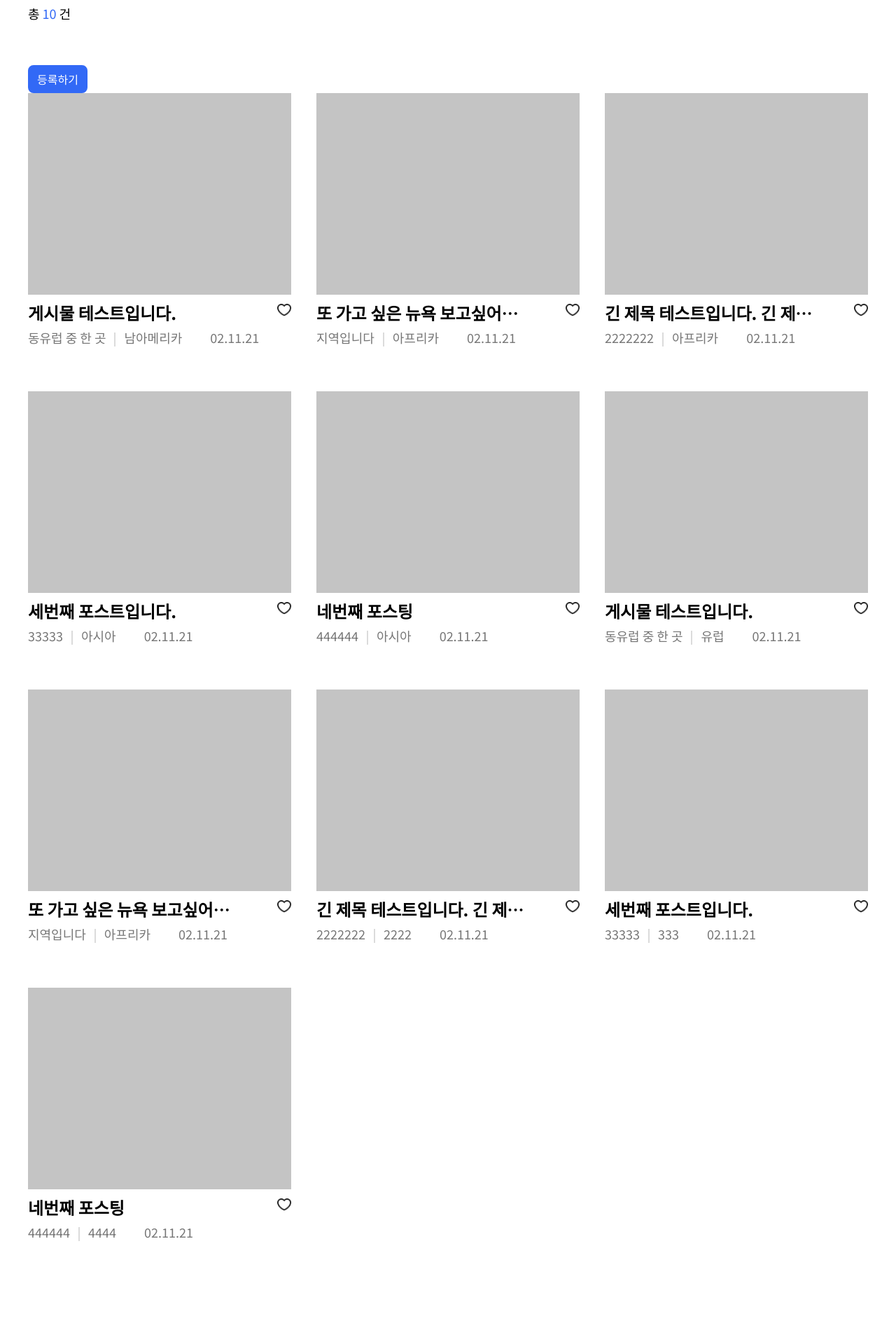
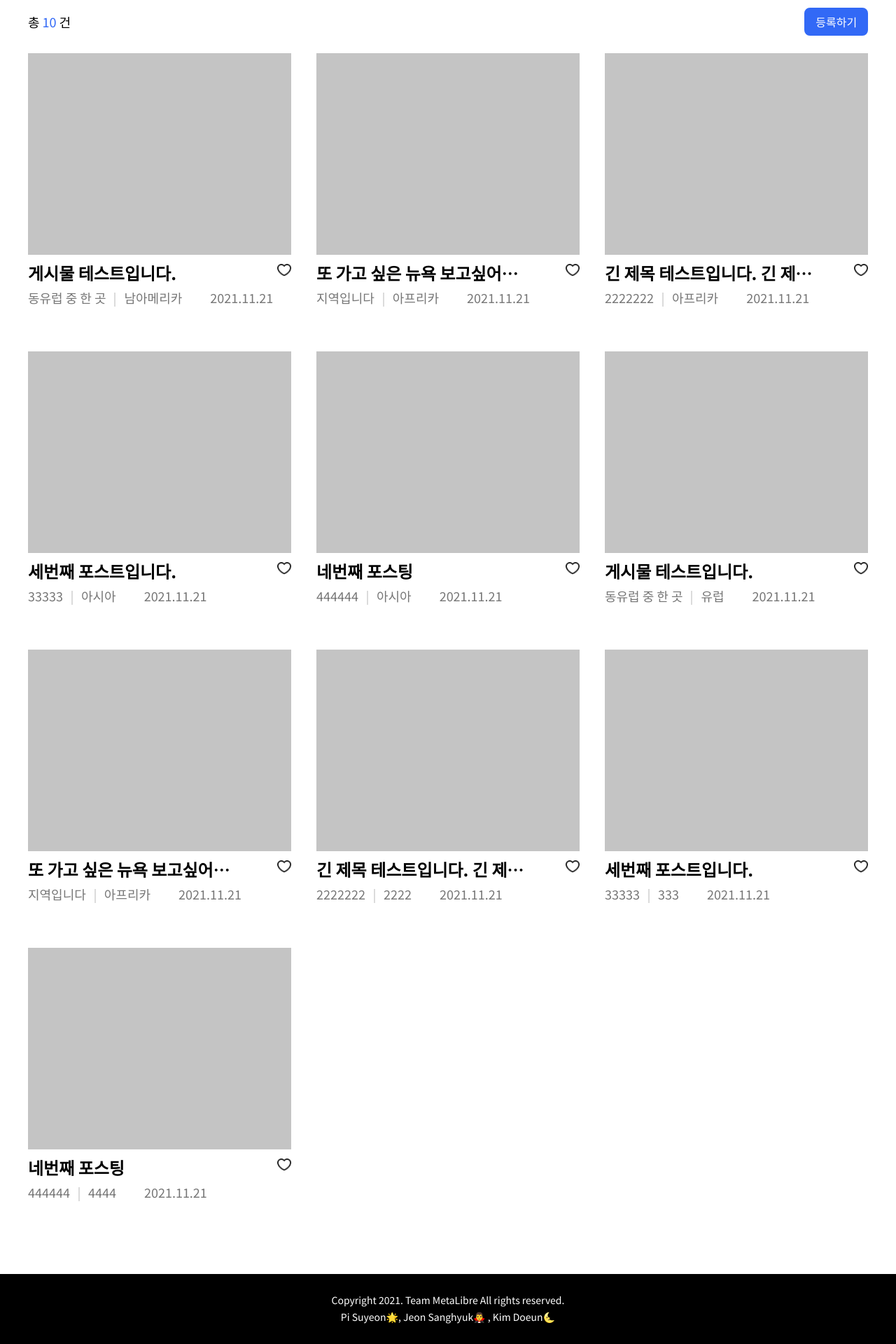
Before and after one commit to suyeonpi/Airtravel, a React (Create React App) app in the folder front/: page /mypage in a window 1280 px wide. Shown: the part 852-2772 px from the top of the page at 70% size. Before the commit the page ends 2689 px from the top, so only its background shows below. Built offline with nearby package versions, Linux system fonts and the light colour scheme.

Commit message:
chore (#30): 마이페이지 작업 UI 작업 완료

```diff
--- a/front/src/App.jsx
+++ b/front/src/App.jsx
@@ -1,5 +1,6 @@
 import { BrowserRouter, Routes, Route } from "react-router-dom";
 import Header from "./components/HeaderComponent/Header";
+import Footer from "./components/FooterComponent/Footer";
 import MainPage from "./pages/MainPage";
 import MyPage from "./pages/MyPage";
 import LoginPage from "./pages/LoginPage";
@@ -17,6 +18,7 @@ function App() {
           <Route path="signup" element={<SignupPage />} />
         </Routes>
       </BrowserRouter>
+      <Footer />
     </>
   );
 }
--- a/front/src/assets/js/DummyPost.js
+++ b/front/src/assets/js/DummyPost.js
@@ -3,7 +3,7 @@ const posts = [
     id: 0,
     continent: "남아메리카",
     location: "동유럽 중 한 곳",
-    date: "02.11.21",
+    date: "2021.11.21",
     title: "게시물 테스트입니다.",
     content: "",
     url: "",
@@ -12,7 +12,7 @@ const posts = [
     id: 1,
     continent: "아프리카",
     location: "지역입니다",
-    date: "02.11.21",
+    date: "2021.11.21",
     title: "또 가고 싶은 뉴욕 보고싶어라~~~",
     content:
       "Lorem ipsum dolor sit amet consectetur adipisicing elit. Molestiae rem repellendus omnis reprehenderit provident deleniti vitae nulla consectetur aperiam, itaque perspiciatis excepturi nemo culpa quaerat dolorem quodebitis quos eos?",
@@ -22,7 +22,7 @@ const posts = [
     id: 2,
     continent: "아프리카",
     location: "2222222",
-    date: "02.11.21",
+    date: "2021.11.21",
     title: "긴 제목 테스트입니다. 긴 제목 테스트입니다. 긴 제목 테스트입니다.",
     content:
       "긴 제목 테스트입니다.긴 제목 테스트입니다.긴 제목 테스트입니다.긴 제목 테스트입니다.긴 제목 테스트입니다.긴 제목 테스트입니다.긴 제목 테스트입니다.",
@@ -32,7 +32,7 @@ const posts = [
     id: 3,
     continent: "아시아",
     location: "33333",
-    date: "02.11.21",
+    date: "2021.11.21",
     title: "세번째 포스트입니다.",
     content: "세번째 포스트입니다.세번째 포스트입니다.세번째 포스트입니다.",
     url: "",
@@ -41,7 +41,7 @@ const posts = [
     id: 4,
     continent: "아시아",
     location: "444444",
-    date: "02.11.21",
+    date: "2021.11.21",
     title: "네번째 포스팅",
     content:
       "네번째 포스팅네번째 포스팅네번째 포스팅네번째 포스팅네번째 포스팅네번째 포스팅네번째 포스팅네번째 포스팅네번째 포스팅",
@@ -51,7 +51,7 @@ const posts = [
     id: 5,
     continent: "유럽",
     location: "동유럽 중 한 곳",
-    date: "02.11.21",
+    date: "2021.11.21",
     title: "게시물 테스트입니다.",
     content: "",
     url: "",
@@ -60,7 +60,7 @@ const posts = [
     id: 6,
     continent: "아프리카",
     location: "지역입니다",
-    date: "02.11.21",
+    date: "2021.11.21",
     title: "또 가고 싶은 뉴욕 보고싶어라~~~",
     content:
       "Lorem ipsum dolor sit amet consectetur adipisicing elit. Molestiae rem repellendus omnis reprehenderit provident deleniti vitae nulla consectetur aperiam, itaque perspiciatis excepturi nemo culpa quaerat dolorem quodebitis quos eos?",
@@ -70,7 +70,7 @@ const posts = [
     id: 7,
     continent: "2222",
     location: "2222222",
-    date: "02.11.21",
+    date: "2021.11.21",
     title: "긴 제목 테스트입니다. 긴 제목 테스트입니다. 긴 제목 테스트입니다.",
     content:
       "긴 제목 테스트입니다.긴 제목 테스트입니다.긴 제목 테스트입니다.긴 제목 테스트입니다.긴 제목 테스트입니다.긴 제목 테스트입니다.긴 제목 테스트입니다.",
@@ -80,7 +80,7 @@ const posts = [
     id: 8,
     continent: "333",
     location: "33333",
-    date: "02.11.21",
+    date: "2021.11.21",
     title: "세번째 포스트입니다.",
     content: "세번째 포스트입니다.세번째 포스트입니다.세번째 포스트입니다.",
     url: "",
@@ -89,7 +89,7 @@ const posts = [
     id: 9,
     continent: "4444",
     location: "444444",
-    date: "02.11.21",
+    date: "2021.11.21",
     title: "네번째 포스팅",
     content:
       "네번째 포스팅네번째 포스팅네번째 포스팅네번째 포스팅네번째 포스팅네번째 포스팅네번째 포스팅네번째 포스팅네번째 포스팅",
--- a/front/src/assets/scss/_doeun.scss
+++ b/front/src/assets/scss/_doeun.scss
@@ -141,3 +141,28 @@
     margin-bottom: 2.8rem;
   }
 }
+
+.btn__regist-post {
+}
+
+.set-flex {
+  display: flex;
+  justify-content: space-between;
+  align-items: center;
+}
+
+.footer {
+  width: 100%;
+  height: 100px;
+  background-color: #000;
+  color: #fff;
+  display: flex;
+  justify-content: center;
+  align-items: center;
+  text-align: center;
+  margin-top: 40px;
+  &-wrap p {
+    line-height: 1.7em;
+    font-size: 14px;
+  }
+}
--- a/front/src/components/ListComponent/PostList.jsx
+++ b/front/src/components/ListComponent/PostList.jsx
@@ -1,13 +1,19 @@
 import React, { useState } from "react";
 import PostCard from "../PostComponent/PostCard";
 
-const PostList = ({ posts }) => {
+const PostList = ({ posts, mypage }) => {
   return (
     <>
-      <p style={{ fontSize: "1.8rem", margin: "2rem  0 6rem" }}>
-        총 <span style={{ color: "#3269f6" }}>{posts.length}</span> 건
-      </p>
-      <button className="btn btn__primary">등록하기</button>
+      <div className="set-flex" style={{ margin: "2.5rem 0" }}>
+        <span style={{ fontSize: "1.8rem" }}>
+          총 <span style={{ color: "#3269f6" }}>{posts.length}</span> 건
+        </span>
+        {mypage && (
+          <button className="btn btn__primary btn__small btn__regist-post">
+            등록하기
+          </button>
+        )}
+      </div>
       <div className="post__wrap clear-fix ">
         {posts.length > 0 ? (
           posts.map((post, idx) => (
--- a/front/src/pages/MyPage.jsx
+++ b/front/src/pages/MyPage.jsx
@@ -40,7 +40,7 @@ const MyPage = () => {
         </div>
       </div>
       <div className="main-content-wrap">
-        <PostList posts={posts} />
+        <PostList posts={posts} mypage={true} />
       </div>
     </>
   );
```
